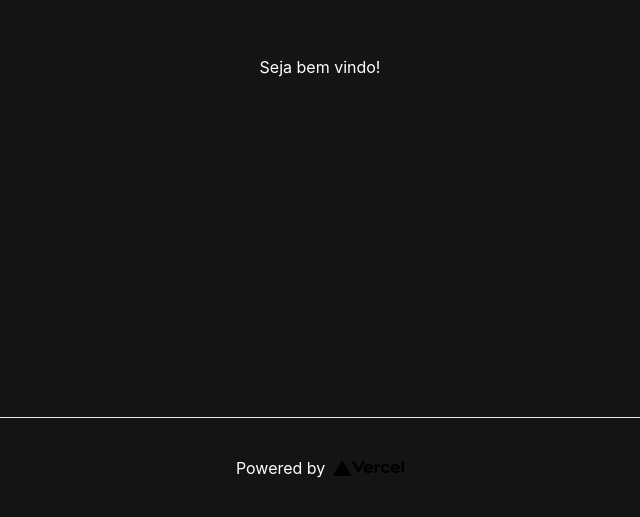
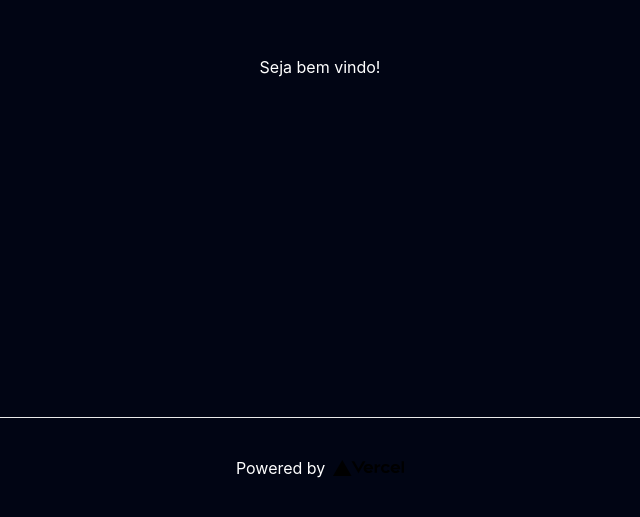
Before and after one commit to hynn123/nextjs_portfolio, a Next.js app: page / in a window 1280 px wide. Shown: the part 283-800 px from the top of the page, without its empty margins (320-960 px from the left). Built offline with nearby package versions, Linux system fonts and the light colour scheme.

Commit message:
Update Home.module.css

```diff
--- a/styles/Home.module.css
+++ b/styles/Home.module.css
@@ -1,7 +1,7 @@
 /* CUSTOM CSS */
 
 body {
-  background: rgb(20, 20, 20);
+  background: #010514;
   color: #fff;
 }
 
```
